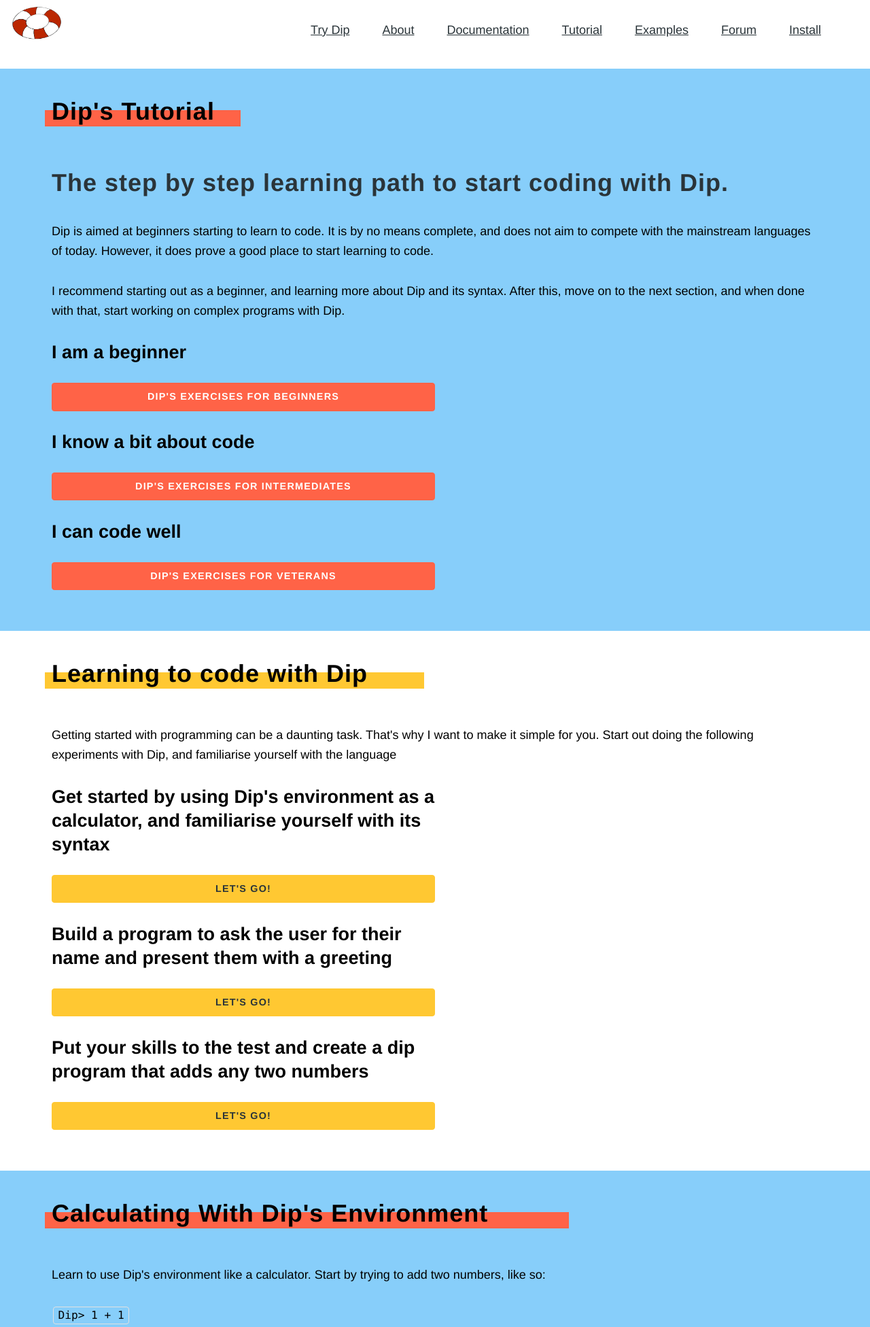
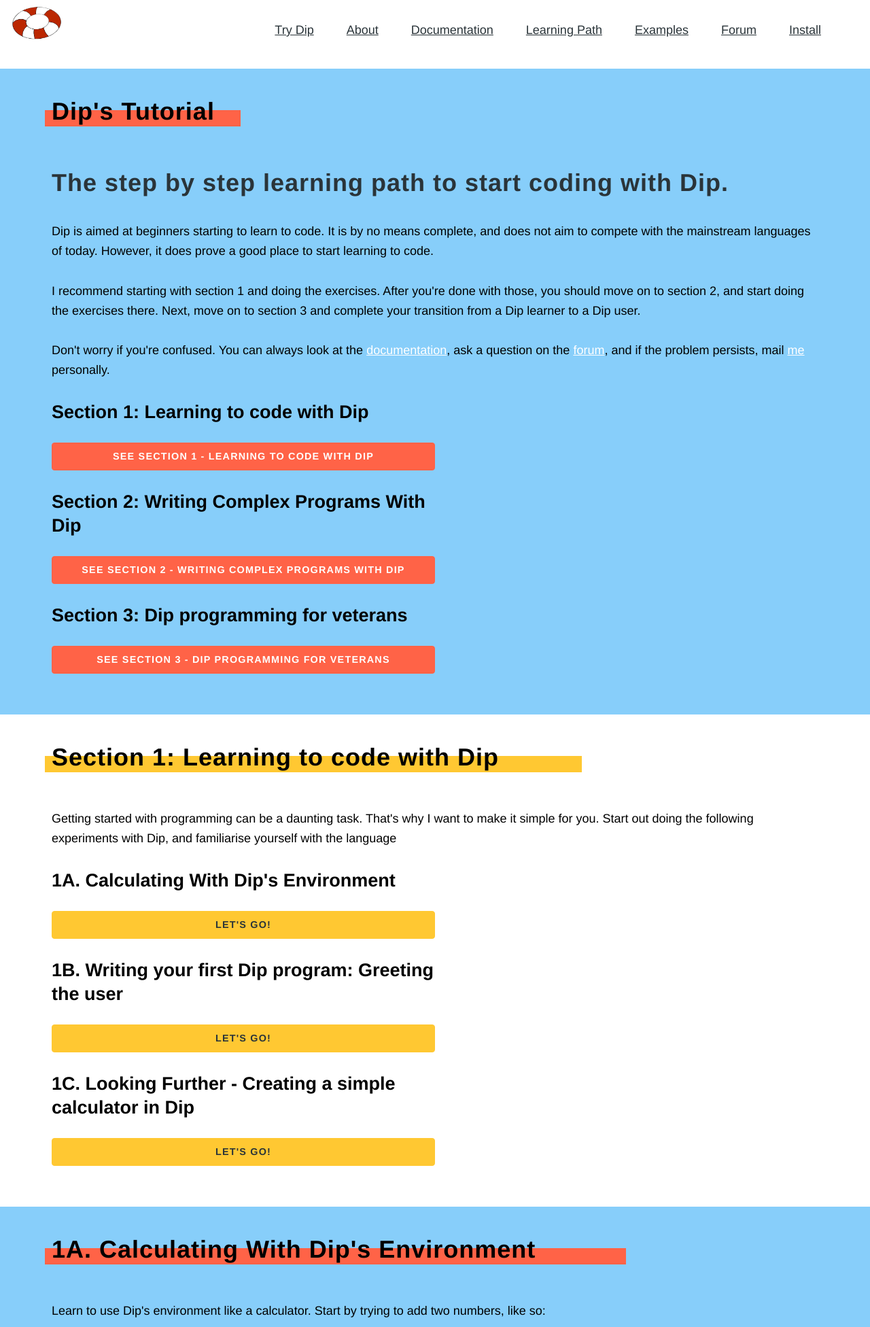
Before and after one commit to Diplang/DipSite, a Flask app: page /tutorial in a window 1280 px wide; the page is wider, and only the part inside the window is pictured. Shown: the top 1952 px of that part at 68% size. Run offline with Flask 2, Linux system fonts and the light colour scheme; some libraries are stand-ins or nearby versions; some web fonts are replaced.

Commit message:
small changes

```diff
--- a/templates/comments.html
+++ b/templates/comments.html
@@ -31,7 +31,7 @@
     <li class="tc pv2 ph2 ph4-ns flex-20-s"><a href="/try">Try Dip</a></li>
     <li class="tc pv2 ph2 ph4-ns flex-20-s"><a href="/about">About</a></li>
     <li class="tc pv2 ph2 ph4-ns flex-20-s"><a href="/docs">Documentation</a></li>
-    <li class="tc pv2 ph2 ph4-ns flex-20-s"><a href="/tutorial">Tutorial</a></li>
+    <li class="tc pv2 ph2 ph4-ns flex-20-s"><a href="/tutorial">Learning Path</a></li>
     <li class="tc pv2 ph2 ph4-ns flex-20-s"><a href="/examples">Examples</a></li>
     <li class="tc pv2 ph2 ph4-ns flex-20-s"><a href="/forum">Forum</a></li>
     <li class="tc pv2 ph2 ph4-ns flex-20-s"><a href="/install">Install</a></li>
@@ -78,6 +78,7 @@
         <ul>
           <li><a href="/docs">Documentation</a></li>
           <li><a href="/forum">Ask a Question on the forum</a></li>
+          <li><a href="mailto:raghavnautiyal26@gmail.com">Ask me your question</a></li>
         </ul>
 
       </div>
--- a/templates/docs.html
+++ b/templates/docs.html
@@ -27,7 +27,7 @@
     <li class="tc pv2 ph2 ph4-ns flex-20-s"><a href="/about">About</a></li>
     <li class="tc pv2 ph2 ph4-ns flex-20-s"><a href="/try">Try Dip</a></li>
     <li class="tc pv2 ph2 ph4-ns flex-20-s"><a href="/docs">Documentation</a></li>
-    <li class="tc pv2 ph2 ph4-ns flex-20-s"><a href="/tutorial">Tutorial</a></li>
+    <li class="tc pv2 ph2 ph4-ns flex-20-s"><a href="/tutorial">Learning Path</a></li>
     <li class="tc pv2 ph2 ph4-ns flex-20-s"><a href="/examples">Examples</a></li>
     <li class="tc pv2 ph2 ph4-ns flex-20-s"><a href="/forum">Forum</a></li>
     <li class="tc pv2 ph2 ph4-ns flex-20-s"><a href="/install">Install</a></li>
@@ -556,6 +556,7 @@ end
         <ul>
           <li><a href="/docs">Documentation</a></li>
           <li><a href="/forum">Ask a Question on the forum</a></li>
+          <li><a href="mailto:raghavnautiyal26@gmail.com">Ask me your question</a></li>
         </ul>
 
       </div>
--- a/templates/examples.html
+++ b/templates/examples.html
@@ -27,7 +27,7 @@
     <li class="tc pv2 ph2 ph4-ns flex-20-s"><a href="/try">Try Dip</a></li>
     <li class="tc pv2 ph2 ph4-ns flex-20-s"><a href="/about">About</a></li>
     <li class="tc pv2 ph2 ph4-ns flex-20-s"><a href="/docs">Documentation</a></li>
-    <li class="tc pv2 ph2 ph4-ns flex-20-s"><a href="/tutorial">Tutorial</a></li>
+    <li class="tc pv2 ph2 ph4-ns flex-20-s"><a href="/tutorial">Learning Path</a></li>
     <li class="tc pv2 ph2 ph4-ns flex-20-s"><a href="/examples">Examples</a></li>
     <li class="tc pv2 ph2 ph4-ns flex-20-s"><a href="/forum">Forum</a></li>
     <li class="tc pv2 ph2 ph4-ns flex-20-s"><a href="/install">Install</a></li>
@@ -230,6 +230,7 @@ print("ciphertext: " + ciphertext)
         <ul>
           <li><a href="/docs">Documentation</a></li>
           <li><a href="/forum">Ask a Question on the forum</a></li>
+          <li><a href="mailto:raghavnautiyal26@gmail.com">Ask me your question</a></li>
         </ul>
 
       </div>
--- a/templates/forum.html
+++ b/templates/forum.html
@@ -27,7 +27,7 @@
     <li class="tc pv2 ph2 ph4-ns flex-20-s"><a href="/try">Try Dip</a></li>
     <li class="tc pv2 ph2 ph4-ns flex-20-s"><a href="/about">About</a></li>
     <li class="tc pv2 ph2 ph4-ns flex-20-s"><a href="/docs">Documentation</a></li>
-    <li class="tc pv2 ph2 ph4-ns flex-20-s"><a href="/tutorial">Tutorial</a></li>
+    <li class="tc pv2 ph2 ph4-ns flex-20-s"><a href="/tutorial">Learning Path</a></li>
     <li class="tc pv2 ph2 ph4-ns flex-20-s"><a href="/examples">Examples</a></li>
     <li class="tc pv2 ph2 ph4-ns flex-20-s"><a href="/forum">Forum</a></li>
     <li class="tc pv2 ph2 ph4-ns flex-20-s"><a href="/install">Install</a></li>
@@ -72,6 +72,7 @@
         <ul>
           <li><a href="/docs">Documentation</a></li>
           <li><a href="/forum">Ask a Question on the forum</a></li>
+          <li><a href="mailto:raghavnautiyal26@gmail.com">Ask me your question</a></li>
         </ul>
 
       </div>
--- a/templates/newest.html
+++ b/templates/newest.html
@@ -19,7 +19,7 @@
     <li class="tc pv2 ph2 ph4-ns flex-20-s"><a href="/try">Try Dip</a></li>
     <li class="tc pv2 ph2 ph4-ns flex-20-s"><a href="/about">About</a></li>
     <li class="tc pv2 ph2 ph4-ns flex-20-s"><a href="/docs">Documentation</a></li>
-    <li class="tc pv2 ph2 ph4-ns flex-20-s"><a href="/tutorial">Tutorial</a></li>
+    <li class="tc pv2 ph2 ph4-ns flex-20-s"><a href="/tutorial">Learning Path</a></li>
     <li class="tc pv2 ph2 ph4-ns flex-20-s"><a href="/examples">Examples</a></li>
     <li class="tc pv2 ph2 ph4-ns flex-20-s"><a href="/forum">Forum</a></li>
     <li class="tc pv2 ph2 ph4-ns flex-20-s"><a href="/install">Install</a></li>
@@ -75,6 +75,7 @@
         <ul>
           <li><a href="/docs">Documentation</a></li>
           <li><a href="/forum">Ask a Question on the forum</a></li>
+          <li><a href="mailto:raghavnautiyal26@gmail.com">Ask me your question</a></li>
         </ul>
 
       </div>
--- a/templates/post.html
+++ b/templates/post.html
@@ -103,6 +103,7 @@
         <ul>
           <li><a href="/docs">Documentation</a></li>
           <li><a href="/forum">Ask a Question on the forum</a></li>
+          <li><a href="mailto:raghavnautiyal26@gmail.com">Ask me your question</a></li>
         </ul>
 
       </div>
--- a/templates/submit.html
+++ b/templates/submit.html
@@ -70,6 +70,7 @@
         <ul>
           <li><a href="/docs">Documentation</a></li>
           <li><a href="/forum">Ask a Question on the forum</a></li>
+          <li><a href="mailto:raghavnautiyal26@gmail.com">Ask me your question</a></li>
         </ul>
 
       </div>
--- a/templates/try.html
+++ b/templates/try.html
@@ -38,7 +38,7 @@
   <ul class="nav list w-100 w-auto-l flex flex-none flex-row flex-wrap justify-center justify-end-l items-center pv2 ph0 ph4-ns">
     <li class="tc pv2 ph2 ph4-ns flex-20-s"><a href="/about">About</a></li>
     <li class="tc pv2 ph2 ph4-ns flex-20-s"><a href="/docs">Documentation</a></li>
-    <li class="tc pv2 ph2 ph4-ns flex-20-s"><a href="/tutorial">Tutorial</a></li>
+    <li class="tc pv2 ph2 ph4-ns flex-20-s"><a href="/tutorial">Learning Path</a></li>
     <li class="tc pv2 ph2 ph4-ns flex-20-s"><a href="/examples">Examples</a></li>
     <li class="tc pv2 ph2 ph4-ns flex-20-s"><a href="/forum">Forum</a></li>
     <li class="tc pv2 ph2 ph4-ns flex-20-s"><a href="/install">Install</a></li>
@@ -72,6 +72,7 @@
         <ul>
           <li><a href="/docs">Documentation</a></li>
           <li><a href="/forum">Ask a Question on the forum</a></li>
+          <li><a href="mailto:raghavnautiyal26@gmail.com">Ask me your question</a></li>
         </ul>
 
       </div>
--- a/templates/tutorial.html
+++ b/templates/tutorial.html
@@ -32,10 +32,6 @@
     <link rel="icon" type="image/png" sizes="32x32" href="static/dip logo.png">
 
 
-
-
-    <!-- Custom Highlight pack with: Rust, Markdown, TOML, Bash, JSON, YAML,
-         and plaintext. -->
     <script src="/static/scripts/highlight.pack.js" defer></script>
     <script src="/static/scripts/init.js" defer></script>
   </head>
@@ -53,7 +49,7 @@
     <li class="tc pv2 ph2 ph4-ns flex-20-s"><a href="/try">Try Dip</a></li>
     <li class="tc pv2 ph2 ph4-ns flex-20-s"><a href="/about">About</a></li>
     <li class="tc pv2 ph2 ph4-ns flex-20-s"><a href="/docs">Documentation</a></li>
-    <li class="tc pv2 ph2 ph4-ns flex-20-s"><a href="/tutorial">Tutorial</a></li>
+    <li class="tc pv2 ph2 ph4-ns flex-20-s"><a href="/tutorial">Learning Path</a></li>
     <li class="tc pv2 ph2 ph4-ns flex-20-s"><a href="/examples">Examples</a></li>
     <li class="tc pv2 ph2 ph4-ns flex-20-s"><a href="/forum">Forum</a></li>
     <li class="tc pv2 ph2 ph4-ns flex-20-s"><a href="/install">Install</a></li>
@@ -66,7 +62,7 @@
     <main>
 
 
-<section id="installing-rust" class="green">
+<section class="green">
   <div style = "scroll-behavior: smooth;" class="w-100 mw-none ph3 mw8-m mw9-l center f3">
     <header>
       <h2>Dip's Tutorial</h2>
@@ -74,20 +70,23 @@
     </header>
     <h2 class="subtitle">The step by step learning path to start coding with Dip.</h2></br>
     <p>Dip is aimed at beginners starting to learn to code. It is by no means complete, and does not aim to compete with the mainstream languages of today. However, it does prove a good place to start learning to code.</p>
-    <p>I recommend starting out as a beginner, and learning more about Dip and its syntax. After this, move on to the next section, and when done with that, start working on complex programs with Dip.</p>
+    <p>I recommend starting with section 1 and doing the exercises. After you're done with those, you should move on to section 2, and start doing the exercises there. Next, move on to section 3 and complete your transition from a Dip learner to a Dip user. </p>
+
+    <p>Don't worry if you're confused. You can always look at the <a href = "/docs">documentation</a>, ask a question on the <a href = "/forum">forum</a>, and if the problem persists, mail <a href = "mailto:raghavnautiyal26@gmail.com">me</a> personally.</p>
+
     <div id="top" class="mw-50-l mr4-l pt0 flex flex-column justify-between-l">
-        <h3>I am a beginner</h3>
-        <a style = "scroll-behavior: smooth;" href="#beginner" class="button button-secondary">Dip's Exercises for Beginners</a>
+        <h3>Section 1: Learning to code with Dip</h3>
+        <a style = "scroll-behavior: smooth;" href="#beginner" class="button button-secondary">See Section 1 - Learning to code with Dip</a>
     </div>
     </br>
     <div id="top" class="mw-50-l mr4-l pt0 flex flex-column justify-between-l">
-        <h3>I know a bit about code</h3>
-        <a style = "scroll-behavior: smooth;" href="#intermediate" class="button button-secondary">Dip's Exercises for Intermediates</a>
+        <h3>Section 2: Writing Complex Programs With Dip</h3>
+        <a style = "scroll-behavior: smooth;" href="#intermediate" class="button button-secondary">See Section 2 - Writing Complex Programs With Dip</a>
     </div>
     </br>
     <div id="top" class="mw-50-l mr4-l pt0 flex flex-column justify-between-l">
-        <h3>I can code well</h3>
-        <a style = "scroll-behavior: smooth;" href="#advanced" class="button button-secondary">Dip's Exercises for Veterans</a>
+        <h3>Section 3: Dip programming for veterans</h3>
+        <a style = "scroll-behavior: smooth;" href="#advanced" class="button button-secondary">See Section 3 - Dip programming for veterans</a>
     </div>
   </div>
 </section>
@@ -95,20 +94,20 @@
 <section id="beginner" class="white thanks">
   <div class="w-100 mw-none ph3 mw8-m mw9-l center f3">
     <header>
-      <h2>Learning to code with Dip</h2>
+      <h2>Section 1: Learning to code with Dip</h2>
       <div class="highlight highlight"></div>
     </header>
     <p>Getting started with programming can be a daunting task. That's why I want to make it simple for you. Start out doing the following experiments with Dip, and familiarise yourself with the language</p>
     <div id="top" class="mw-50-l mr4-l pt0 flex flex-column justify-between-l">
-        <h3>Get started by using Dip's environment as a calculator, and familiarise yourself with its syntax</h3>
+        <h3>1A. Calculating With Dip's Environment</h3>
         <a href="#calculator" class="button button-secondary">Let's go!</a>
     </div></br>
     <div id="top" class="mw-50-l mr4-l pt0 flex flex-column justify-between-l">
-        <h3>Build a program to ask the user for their name and present them with a greeting</h3>
+        <h3>1B. Writing your first Dip program: Greeting the user</h3>
         <a href="#greeter" class="button button-secondary">Let's go!</a>
     </div></br>
     <div id="top" class="mw-50-l mr4-l pt0 flex flex-column justify-between-l">
-        <h3>Put your skills to the test and create a dip program that adds any two numbers</h3>
+        <h3>1C. Looking Further - Creating a simple calculator in Dip</h3>
         <a href="#adder" class="button button-secondary">Let's go!</a>
     </div>
   </div>
@@ -117,7 +116,7 @@
 <section id="calculator" class="green">
   <div class="w-100 mw-none ph3 mw8-m mw9-l center f3">
     <header>
-      <h2>Calculating With Dip's Environment</h2>
+      <h2>1A. Calculating With Dip's Environment</h2>
       <div class="highlight highlight"></div>
     </header>
     <p>Learn to use Dip's environment like a calculator. Start by trying to add two numbers, like so:</p>
@@ -138,7 +137,7 @@
 <section id="greeter" class="white thanks">
   <div class="w-100 mw-none ph3 mw8-m mw9-l center f3">
     <header>
-      <h2>Writing your first Dip program: Greeting the user</h2>
+      <h2>1B. Writing your first Dip program: Greeting the user</h2>
       <div class="highlight highlight"></div>
     </header>
     <p>Now you've learnt to use Dip's environment like a calculator, let's write our first program in Dip!</p>
@@ -146,16 +145,18 @@
     <code>Dip> function greet(name) -> print("Hi, " + name)</code></br></br>
     <p>You should see this as the output:</p>
     <code>function greet</code></br></br>
-    <code>Dip> greet("Raghav")</code></br></br>
+    <p>The above line is Dip's way of letting you know that you've created a function called <code>greet</code></p>
+    <p>Now, type <code>Dip> greet("Raghav")</code> into the Dip interface, to see the result of your work.</p>
+    <p>The output you should see is:</p>
     <code>Hi, Raghav</code></br></br>
-    <p>How does it feel after creating your first program in Dip! If you wish to, you can customise this program, asking the age and location of the user</p>
+    <p>How does it feel after creating your first program in Dip! Now, you can move on to section 1C, and learn to create a simple program to add two numbers!</p>
   </div>
 </section>
 
 <section id="adder" class="green">
   <div class="w-100 mw-none ph3 mw8-m mw9-l center f3">
     <header>
-      <h2>Looking Further - Creating a simple calculator in Dip</h2>
+      <h2>1C. Looking Further - Creating a simple calculator in Dip</h2>
       <div class="highlight highlight"></div>
     </header>
     <p>So you've learnt how to use the Dip editor as a calculator, and have written your first program. What better than to join these together, and create a program that adds two numbers?</p>
@@ -177,20 +178,20 @@
 <section id="intermediate" class="white thanks">
   <div class="w-100 mw-none ph3 mw8-m mw9-l center f3">
     <header>
-      <h2>Writing Complex Programs With Dip</h2>
+      <h2>Section 2: Writing Complex Programs With Dip</h2>
       <div class="highlight highlight"></div>
     </header>
     <p>Learn to run external files with Dip, recreate an old method of encryption, and pick up from were you left off in the previous section!</p>
     <div id="top" class="mw-50-l mr4-l pt0 flex flex-column justify-between-l">
-        <h3>Learn to evaluate external files and start writing programs in .dip files. Then, make a program to test the properties of triangles!</h3>
+        <h3>2A. Evaluating external files with Dip</h3>
         <a href="#files" class="button button-secondary">Let's go!</a>
     </div></br>
     <div id="top" class="mw-50-l mr4-l pt0 flex flex-column justify-between-l">
-        <h3>Learn to build a message encrypter - using the Caesar cipher, to encrypt messages!</h3>
+        <h3>2B. The Encryption Game: Implementing Caesar's cipher</h3>
         <a href="#caesar" class="button button-secondary">Let's go!</a>
     </div></br>
     <div id="top" class="mw-50-l mr4-l pt0 flex flex-column justify-between-l">
-        <h3>Finally, build a calclator program that can add, subtract, multiply or divide any numbers!</h3>
+        <h3>2C. The final stage - Creating a full blown calculator in Dip</h3>
         <a href="#calc2" class="button button-secondary">Let's go!</a>
     </div>
   </div>
@@ -199,7 +200,7 @@
 <section id="files" class="green">
   <div class="w-100 mw-none ph3 mw8-m mw9-l center f3">
     <header>
-      <h2>Expanding Horizons</h2>
+      <h2>2A. Evaluating external files with Dip</h2>
       <div class="highlight highlight"></div>
     </header>
     <p>Now that you've learnt to use Dip's basic features, let's move on to writing some complex programs with Dip.</p>
@@ -252,7 +253,7 @@ end</code></pre>
 <section id="caesar" class="white thanks">
   <div class="w-100 mw-none ph3 mw8-m mw9-l center f3">
     <header>
-      <h2>The Encryption Game: Implementing the Caesar cipher in Dip</h2>
+      <h2>2B. The Encryption Game: Implementing Caesar's cipher</h2>
       <div class="highlight highlight"></div>
     </header>
     <p>Great! You've got so far! Now, it's time to make something interesting, and put your skills to the test, and try to replicate the Caesar cipher in Dip</p>
@@ -335,7 +336,9 @@ end
 </code></pre><p>
 
 
-  <p>This block of code first loops over each letter in the plaintext. Then it also starts looping over each letter in the alphabet, and checks letter by letter, whether the plaintext is part of the English alphabet. If it is, then it substitutes it with the corresponding letter x places ahead of it (here, x is they key provided). Then, it checks if the current character is a space, and adds it to the ciphertext. Bu\y the end, the program has added all of the letters to the ciphertext, and the encryption is done!</p>
+  <p>This block of code first loops over each letter in the plaintext. Then it also starts looping over each letter in the alphabet, and checks letter by letter, whether the plaintext is part of the English alphabet. If it is, then it substitutes it with the corresponding letter x places ahead of it (here, x is they key provided). Then, it checks if the current character is a space, and adds it to the ciphertext. By the end, the program has added all of the letters to the ciphertext, and the encryption is done!</p>
+
+  <p>Please note that indentation of the code is not necessary. I have done this simply to make the program easier to read for you.</p>
 
   <p>To see our encrypted output, we can then print the ciphertext<code>print("ciphertext: " + ciphertext)</code></p>
 
@@ -363,7 +366,7 @@ end
 <section id="calc2" class="green">
   <div class="w-100 mw-none ph3 mw8-m mw9-l center f3">
     <header>
-      <h2>The final stage - Creating a full blown calculator in Dip</h2>
+      <h2>2C. The final stage - Creating a full blown calculator in Dip</h2>
       <div class="highlight highlight"></div>
     </header>
     <p>Let's pick up from where we left off in the beginner exercises, by creating a program to add two numbers. Now, let's make a full-blown calculator, that prompts the user for their input, asking for two numbers and then adds, subtracts, multiplies or divides the two.</p>
@@ -421,20 +424,20 @@ end
 <section id="advanced" class="white thanks">
   <div class="w-100 mw-none ph3 mw8-m mw9-l center f3">
     <header>
-      <h2>Dip programming for veterans</h2>
+      <h2>Section 3: Dip programming for veterans</h2>
       <div class="highlight highlight"></div>
     </header>
     <p>Don't worry if you're a programming veteran. Test how Dip and Python can work together!</p>
     <div id="top" class="mw-50-l mr4-l pt0 flex flex-column justify-between-l">
-        <h3>The factorial program never gets old. Try to implement the factorial functionin Dip</h3>
+        <h3>3A. The Factorial Function</h3>
         <a href="#factorial" class="button button-secondary">Let's go!</a>
     </div></br>
     <div id="top" class="mw-50-l mr4-l pt0 flex flex-column justify-between-l">
-        <h3>Try the famous fibonacci program in Dip, using recursion</h3>
+        <h3>3B. The Fibonacci Function</h3>
         <a href="#fibonacci" class="button button-secondary">Let's go!</a>
     </div></br>
     <div id="top" class="mw-50-l mr4-l pt0 flex flex-column justify-between-l">
-        <h3>Put your Dip and Python skills to the test and create a Dip-Python program that does something</h3>
+        <h3>3C. Python and Dip: The Dream Team</h3>
         <a href="#python" class="button button-secondary">Let's go!</a>
     </div>
   </div>
@@ -443,7 +446,7 @@ end
 <section id="factorial" class="green">
   <div class="w-100 mw-none ph3 mw8-m mw9-l center f3">
     <header>
-      <h2>The Factorial Function</h2>
+      <h2>3A. The Factorial Function</h2>
       <div class="highlight highlight"></div>
     </header>
     <p>Open a new file, and write the following code to implement the factorial function! (You should probably try it out yourself before looking at this):</p>
@@ -465,7 +468,7 @@ print(fact)
 <section id="fibonacci" class="white thanks">
   <div class="w-100 mw-none ph3 mw8-m mw9-l center f3">
     <header>
-      <h2>Do it in Dip: The Fibonacci Function</h2>
+      <h2>3B. The Fibonacci Function</h2>
       <div class="highlight highlight"></div>
     </header>
     <pre><code><span class="hljs-keyword">function</span> fib(nterms)</br><span class="hljs-keyword">variable</span> n1 <span class="hljs-comment">= 0</span>
@@ -496,7 +499,7 @@ end
 <section id="python" class="green">
   <div class="w-100 mw-none ph3 mw8-m mw9-l center f3">
     <header>
-      <h2>Python and Dip: The Dream Team</h2>
+      <h2>3C. Python and Dip: The Dream Team</h2>
       <div class="highlight highlight"></div>
     </header>
     <p>To start, Python and Dip are clearly not the dream team, that was more of a joke. Dip was written in Python, and that's why it can interact with it, and maybe be useful in some small cases.</p>
@@ -514,7 +517,8 @@ end
 
     <code>variable python_code = "import tkinter as tk;" + "root = tk.Tk();" + "label = tk.Label(root, text='Hello, " + name + "').pack()"</code></br></br>
 
-    <p>What this code does, is creates a GUI Window in Python using the Tkinter library. Then, it creates a new label where text will be printed, and substitutes the text to be printed with the 'name' variable we had defined earlier. This way, whatever the user inputs can be used to display their name in the GUI window.</p>
+    <p>The first line of the code, <code>import tkinter as tk</code> is used to import the tkinter library in Python, which is a GUI library used to create graphical programs. The second line, <code>root = tk.Tk()</code> creates an empty GUI window in Python. This is created through the Tkinter library, which is an external GUI library for Python. Read more about <a href = "https://teamtreehouse.com/community/what-exactly-is-a-library-in-programming">libraries</a> and <a href = "https://wiki.python.org/moin/TkInter">tkinter</a> using the hyperlinks. The third line, and perhaps the most important line of this program creates a new text box in the GUI window, which Tkinter calls a label. The label function takes 2 arguments, where to put the text box, and what text to put in it. For the first argument, we write <code>root</code>, because that is the name of our GUI window. For the second argument, we plug-in our variable name, so that we can make the user's name go in place of the text box's text.</p>
+
 
     <p>To show our results, we can then write <code>evaluate(python_code)</code> to evaluate our Python code</p>
 
@@ -563,6 +567,7 @@ end
         <ul>
           <li><a href="/docs">Documentation</a></li>
           <li><a href="/forum">Ask a Question on the forum</a></li>
+          <li><a href="mailto:raghavnautiyal26@gmail.com">Ask me your question</a></li>
         </ul>
 
       </div>
```
Also changed, not shown: templates/about.html (+3 -7 lines), templates/index.html (+14 -11 lines), templates/install.html (+9 -13 lines), templates/start.html (+10 -13 lines).
